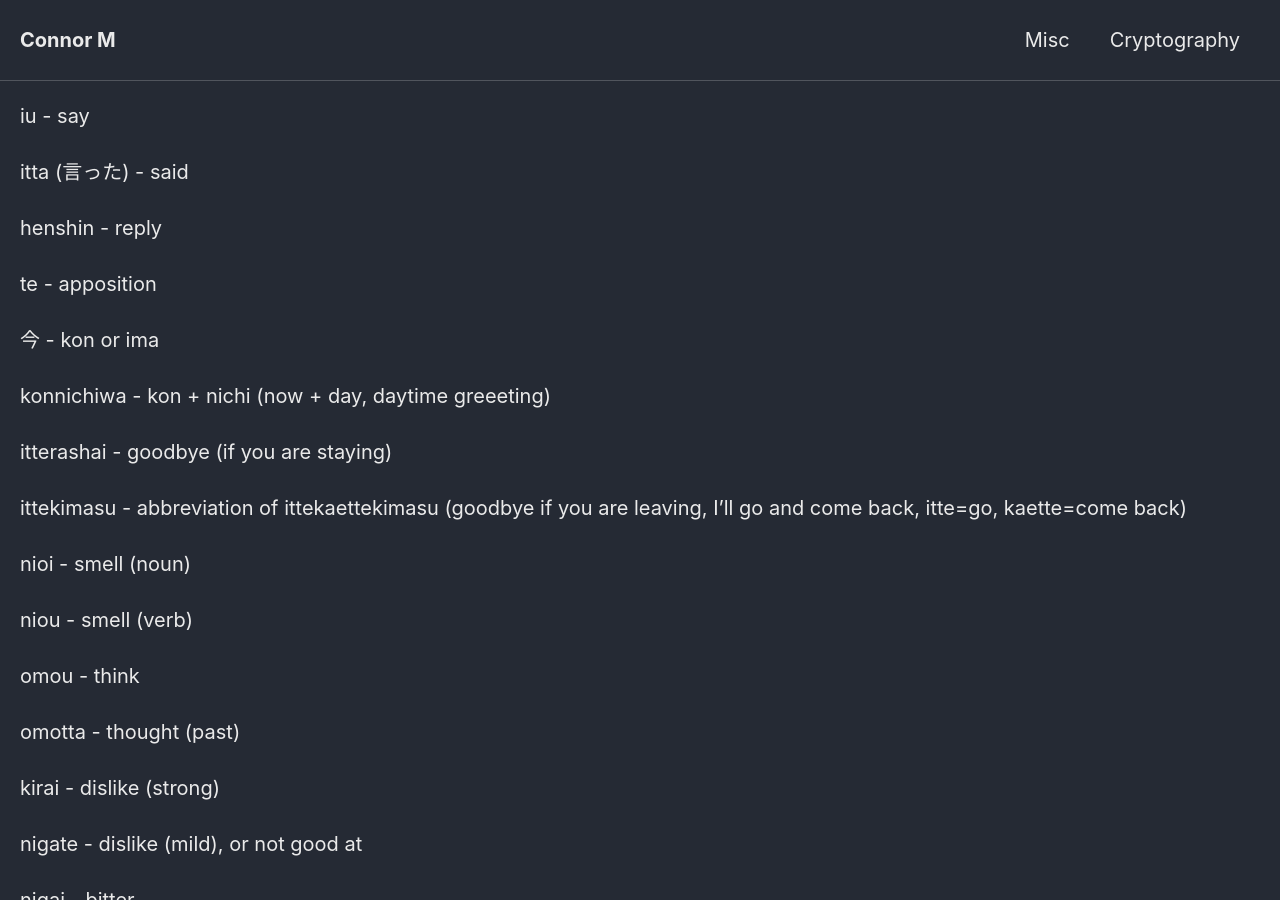
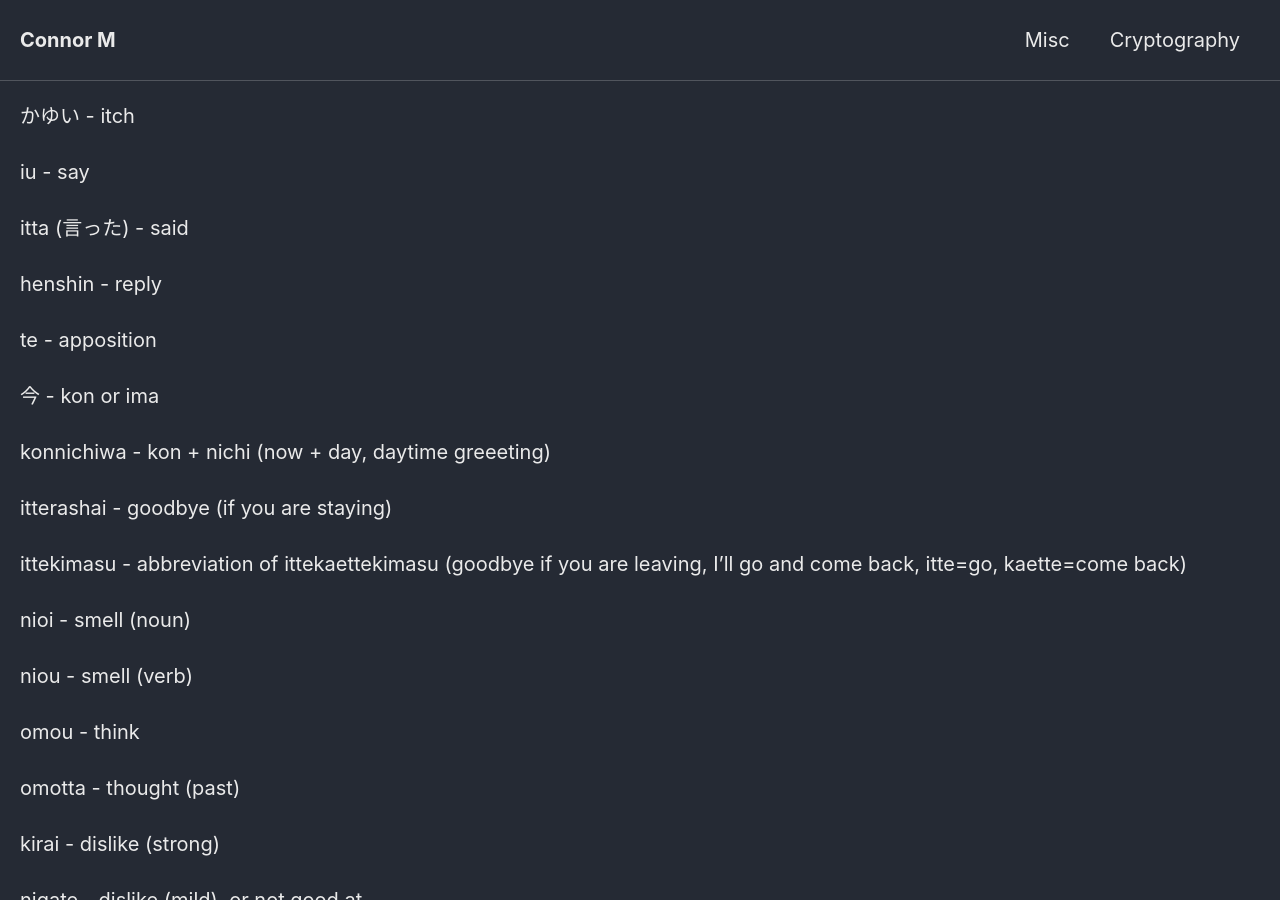
Before and after one commit to Connor-McCartney/Connor-McCartney.github.io, a Jekyll site: the page built from _pages/misc/japanese.md, in a window 1280 px wide and 900 px high. Built offline with Jekyll 4.4.1, drawn with Linux system fonts in a browser that asks for light colours; cached includes are drawn as plain includes; our own code applies the rules of GitHub Pages for plain Markdown files.

Commit message:
Update japanese.md

```diff
--- a/_pages/misc/japanese.md
+++ b/_pages/misc/japanese.md
@@ -1,3 +1,5 @@
+かゆい - itch
+
 iu - say
 
 itta (言った) - said
```
